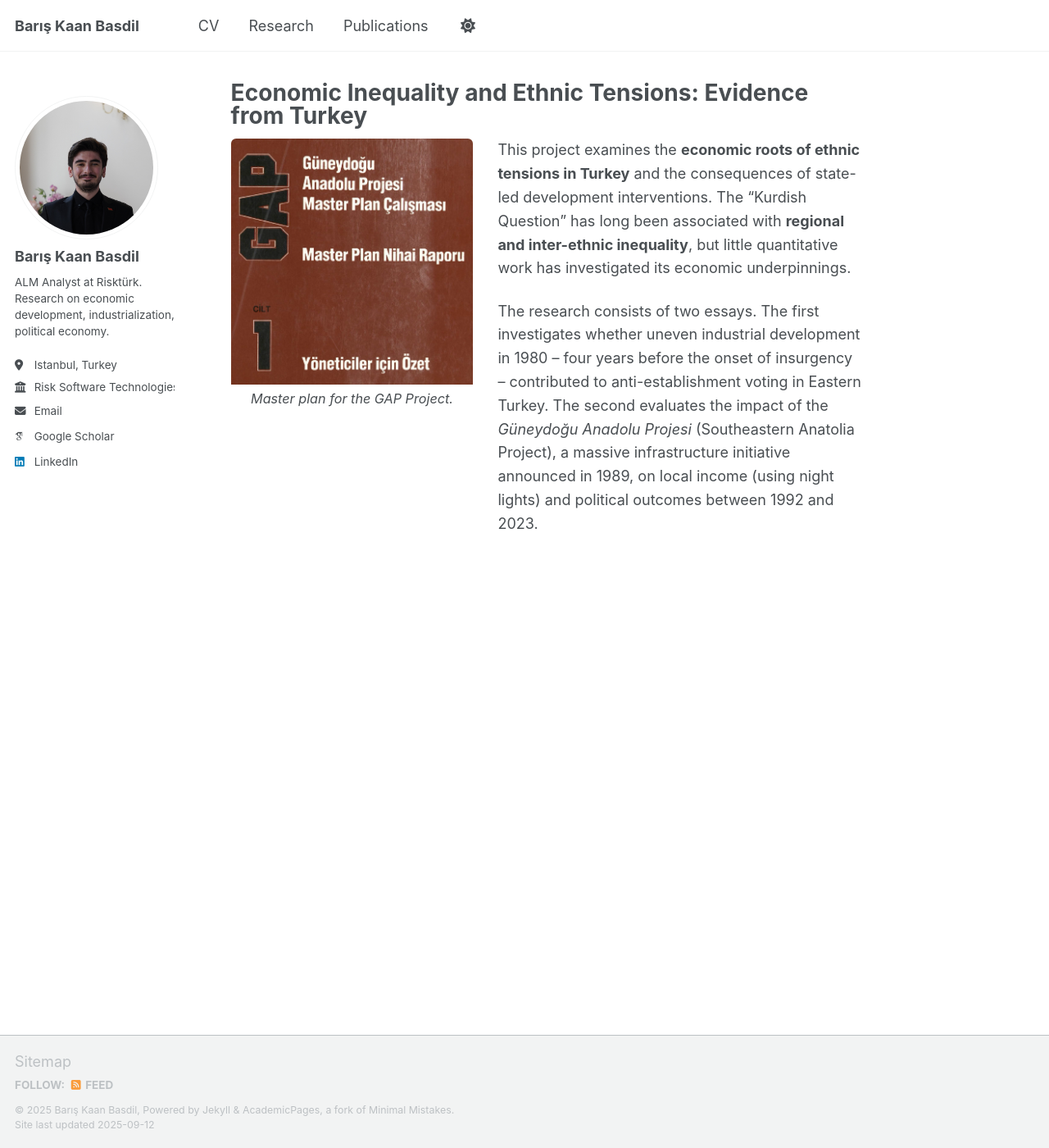
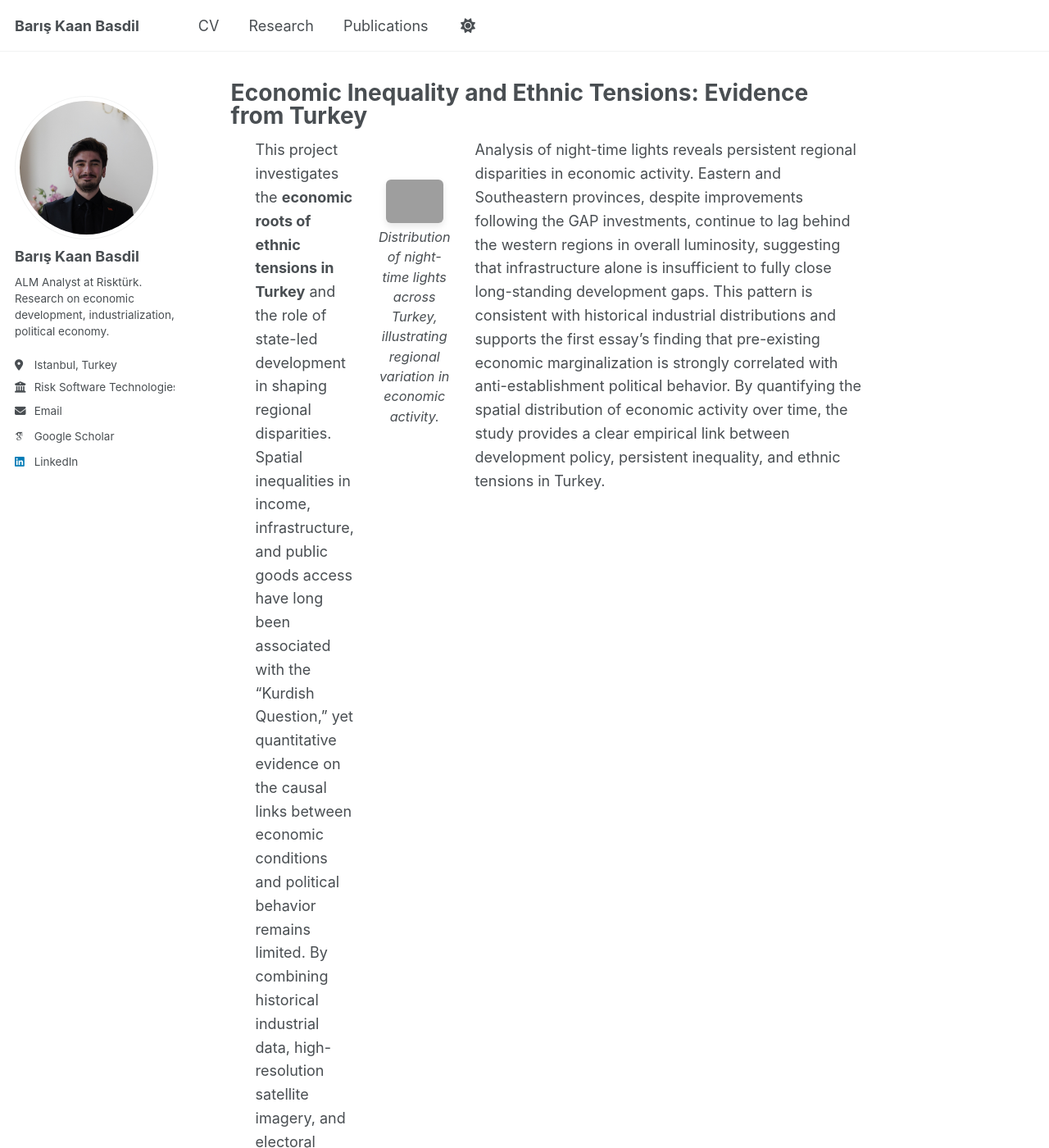
Before and after one commit to bkbasdil/bkbasdil.github.io, a Jekyll site: the page built from _pages/research/ethnic-tensions.md, in a window 1280 px wide and 1400 px high. Shown: the whole window at 82% size. Built offline with Jekyll 4.4.1, drawn with Linux system fonts in a browser that asks for light colours; some web fonts are replaced; a script that is not in the unit is left out; some of the changed text lies outside the part shown; grey boxes are pictures that could not be loaded.

Commit message:
Update ethnic-tensions.md

```diff
--- a/_pages/research/ethnic-tensions.md
+++ b/_pages/research/ethnic-tensions.md
@@ -5,29 +5,56 @@ layout: single
 author_profile: true
 ---
 
-<!-- First image + paragraph -->
+<!-- First image + preamble -->
 <div style="display:flex; align-items:flex-start; gap:30px; margin-bottom:40px;">
   <div style="flex:1.2; overflow:hidden; border-radius:6px;">
     <img src="/images/gap-screenshot.png"
          alt="GAP Master Plan"
          style="width:100%; height:300px; object-fit:cover; object-position:center;">
     <p style="font-size:0.9em; margin-top:5px; text-align:center;"><em>
-      Master plan for the GAP Project.
+      Master plan for the GAP Project, illustrating planned regional development zones.
     </em></p>
   </div>
   <div style="flex:1.8; line-height:1.6;">
     <p>
-      This project examines the <strong>economic roots of ethnic tensions in Turkey</strong> and the consequences
-      of state-led development interventions. The “Kurdish Question” has long been associated with
-      <strong>regional and inter-ethnic inequality</strong>, but little quantitative work has investigated its
-      economic underpinnings.
+      This project investigates the <strong>economic roots of ethnic tensions in Turkey</strong> and
+      the role of state-led development in shaping regional disparities. Spatial inequalities in income,
+      infrastructure, and public goods access have long been associated with the “Kurdish Question,” yet
+      quantitative evidence on the causal links between economic conditions and political behavior remains limited.
+      By combining historical industrial data, high-resolution satellite imagery, and electoral outcomes,
+      this research sheds light on how development patterns influence both social cohesion and political dynamics.
     </p>
     <p>
-      The research consists of two essays. The first investigates whether uneven industrial development in 1980
-      – four years before the onset of insurgency – contributed to anti-establishment voting in Eastern Turkey.
-      The second evaluates the impact of the <em>Güneydoğu Anadolu Projesi</em> (Southeastern Anatolia Project),
-      a massive infrastructure initiative announced in 1989, on local income (using night lights) and political
-      outcomes between 1992 and 2023.
+      The project consists of two essays, each addressing distinct but related research questions.
+      The first essay examines whether <strong>uneven industrial development in the early 1980s</strong>—four years
+      before the onset of insurgency—contributed to anti-establishment voting in Eastern Turkey.
+      The second essay evaluates the impact of the <em>Güneydoğu Anadolu Projesi</em> (Southeastern Anatolia Project, GAP)
+      on local economic activity and political outcomes from 1992 to 2023, using night-time lights as a proxy for income.
+      The novelty of this work lies in linking historical development patterns and modern infrastructure interventions
+      to long-run political and economic trajectories at the subnational level.
     </p>
-  </div>
 </div>
+
+<!-- Night lights plot embedded between paragraphs -->
+<div style="text-align:center; margin:50px 0;">
+  <img src="/images/turkey-night-lights.png"
+       alt="Night lights distribution in Turkey"
+       style="width:80%; border-radius:6px; box-shadow:0 4px 8px rgba(0,0,0,0.1);">
+  <p style="font-size:0.9em; margin-top:5px;"><em>
+    Distribution of night-time lights across Turkey, illustrating regional variation in economic activity.
+  </em></p>
+</div>
+
+<!-- Third paragraph: essay results -->
+<div style="line-height:1.6;">
+  <p>
+    Analysis of night-time lights reveals persistent regional disparities in economic activity.
+    Eastern and Southeastern provinces, despite improvements following the GAP investments, continue
+    to lag behind the western regions in overall luminosity, suggesting that infrastructure alone
+    is insufficient to fully close long-standing development gaps. This pattern is consistent with
+    historical industrial distributions and supports the first essay’s finding that pre-existing
+    economic marginalization is strongly correlated with anti-establishment political behavior.
+    By quantifying the spatial distribution of economic activity over time, the study provides
+    a clear empirical link between development policy, persistent inequality, and ethnic tensions in Turkey.
+  </p>
+</div>
```
